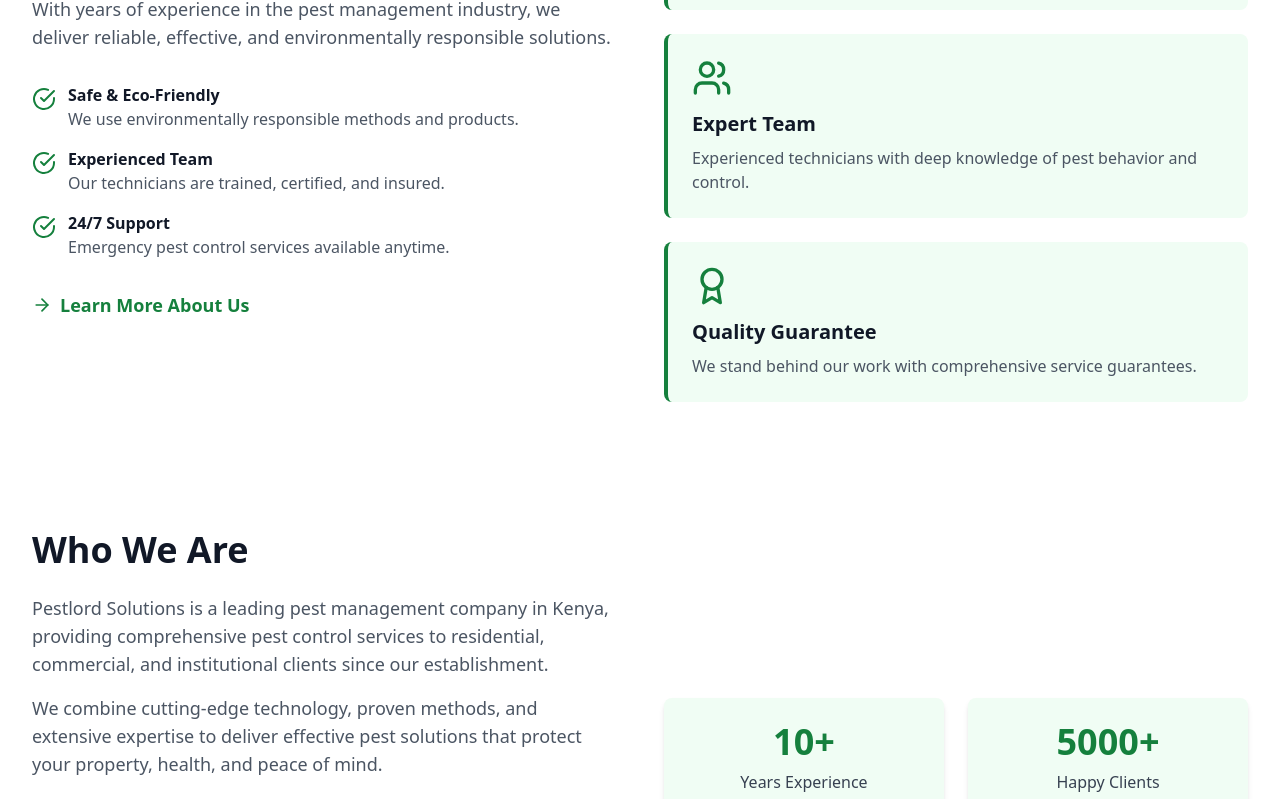
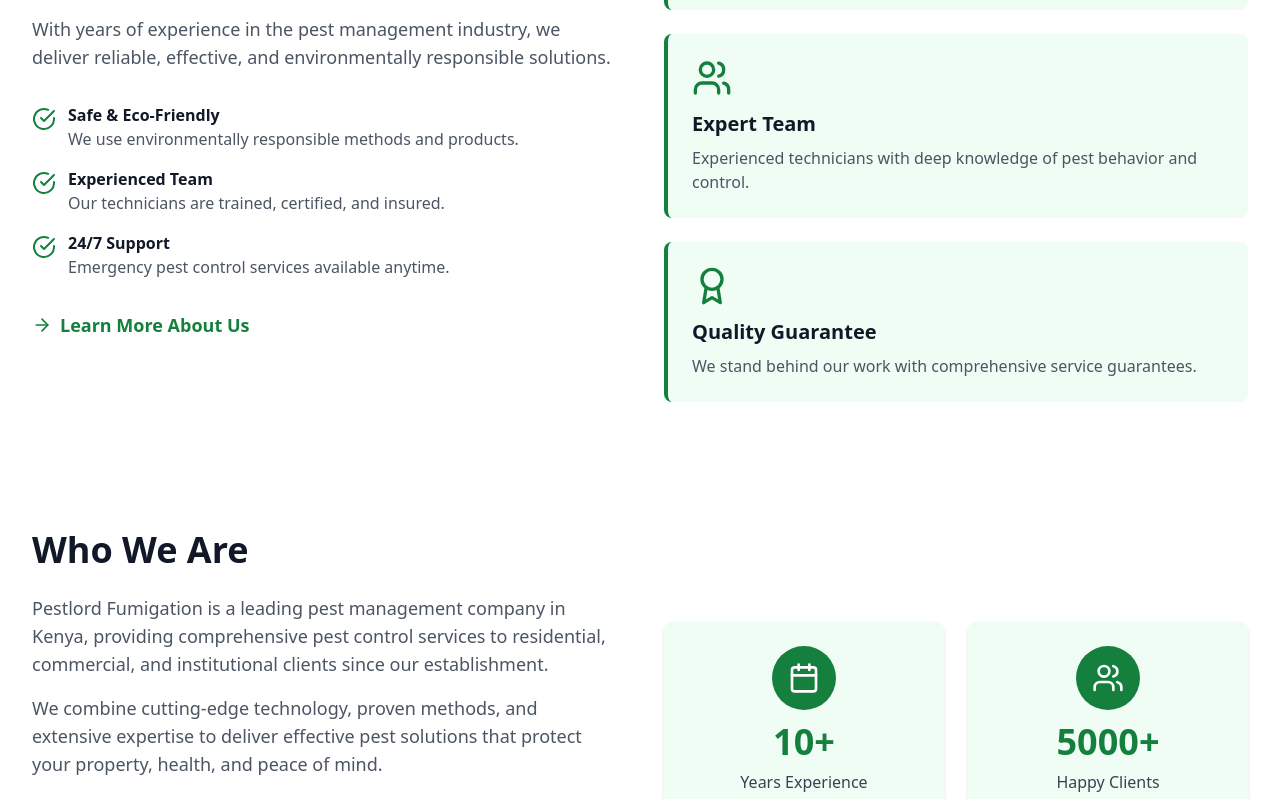
Before and after one commit to Matthew-kabiu/Pestlord-solutions, a React (Vite) app: page / in a window 1280 px wide. Shown: the part 1978-2777 px from the top of the page. Built offline with nearby package versions, Linux system fonts and the light colour scheme.

Commit message:
added Icons in Company Stats

```diff
--- a/src/components/CompanyStats.tsx
+++ b/src/components/CompanyStats.tsx
@@ -1,12 +1,13 @@
 // Company statistics component - displays key metrics
+import { Calendar, Users, Award, Clock } from 'lucide-react';
 import { IMAGES } from '../constants/images';
 
 export default function CompanyStats() {
   const stats = [
-    { value: '10+', label: 'Years Experience' },
-    { value: '5000+', label: 'Happy Clients' },
-    { value: '50+', label: 'Expert Team' },
-    { value: '24/7', label: 'Support Available' }
+    { icon: Calendar, value: '10+', label: 'Years Experience' },
+    { icon: Users, value: '5000+', label: 'Happy Clients' },
+    { icon: Award, value: '50+', label: 'Expert Team' },
+    { icon: Clock, value: '24/7', label: 'Support Available' }
   ];
 
   return (
@@ -19,7 +20,7 @@
             </h2>
             <div className="space-y-4 text-gray-600">
               <p className="text-lg">
-                Pestlord Solutions is a leading pest management company in Kenya, providing comprehensive pest control services to residential, commercial, and institutional clients since our establishment.
+                Pestlord Fumigation is a leading pest management company in Kenya, providing comprehensive pest control services to residential, commercial, and institutional clients since our establishment.
               </p>
               <p className="text-lg">
                 We combine cutting-edge technology, proven methods, and extensive expertise to deliver effective pest solutions that protect your property, health, and peace of mind.
@@ -39,12 +40,20 @@
             </div>
           </div>
           <div className="grid grid-cols-1 sm:grid-cols-2 gap-6">
-            {stats.map((stat, index) => (
-              <div key={index} className="bg-green-50 p-6 rounded-lg text-center hover:bg-green-100 transition-colors shadow-md">
-                <div className="text-4xl font-bold text-green-700 mb-2">{stat.value}</div>
-                <div className="text-gray-700 font-medium">{stat.label}</div>
-              </div>
-            ))}
+            {stats.map((stat, index) => {
+              const Icon = stat.icon;
+              return (
+                <div key={index} className="bg-green-50 p-6 rounded-lg text-center hover:bg-green-100 transition-all shadow-md hover:shadow-xl">
+                  <div className="flex justify-center mb-3">
+                    <div className="w-16 h-16 bg-green-700 rounded-full flex items-center justify-center">
+                      <Icon className="h-8 w-8 text-white" />
+                    </div>
+                  </div>
+                  <div className="text-4xl font-bold text-green-700 mb-2">{stat.value}</div>
+                  <div className="text-gray-700 font-medium">{stat.label}</div>
+                </div>
+              );
+            })}
           </div>
         </div>
       </div>
--- a/src/components/Navigation.tsx
+++ b/src/components/Navigation.tsx
@@ -30,7 +30,7 @@
           {/* Left: Logo */}
           <div className="flex items-center cursor-pointer" onClick={() => handleNavClick('home')}>
             <Bug className="h-8 w-8 text-green-700" />
-            <span className="ml-2 text-xl font-bold text-gray-900">Pestlord Solutions</span>
+            <span className="ml-2 text-xl font-bold text-gray-900">Pestlords Fumigation</span>
           </div>
 
           {/* Middle: Page Links */}
--- a/src/pages/HomePage.tsx
+++ b/src/pages/HomePage.tsx
@@ -75,7 +75,7 @@
     {
       name: 'Sarah Mwangi',
       role: 'Homeowner',
-      text: 'Pestlord Solutions solved our termite problem quickly and professionally. Highly recommended!',
+      text: 'Pestlord Fumigation solved our termite problem quickly and professionally. Highly recommended!',
       image: IMAGES.customers.customer1
     },
     {
@@ -199,7 +199,7 @@
           <div className="grid grid-cols-1 lg:grid-cols-2 gap-12 items-center">
             <div>
               <h2 className="text-3xl md:text-4xl font-bold text-gray-900 mb-6">
-                Why Choose Pestlord Solutions?
+                Why Choose Pestlord Fumigation?
               </h2>
               <p className="text-lg text-gray-600 mb-8">
                 With years of experience in the pest management industry, we deliver reliable, effective, and environmentally responsible solutions.
```
